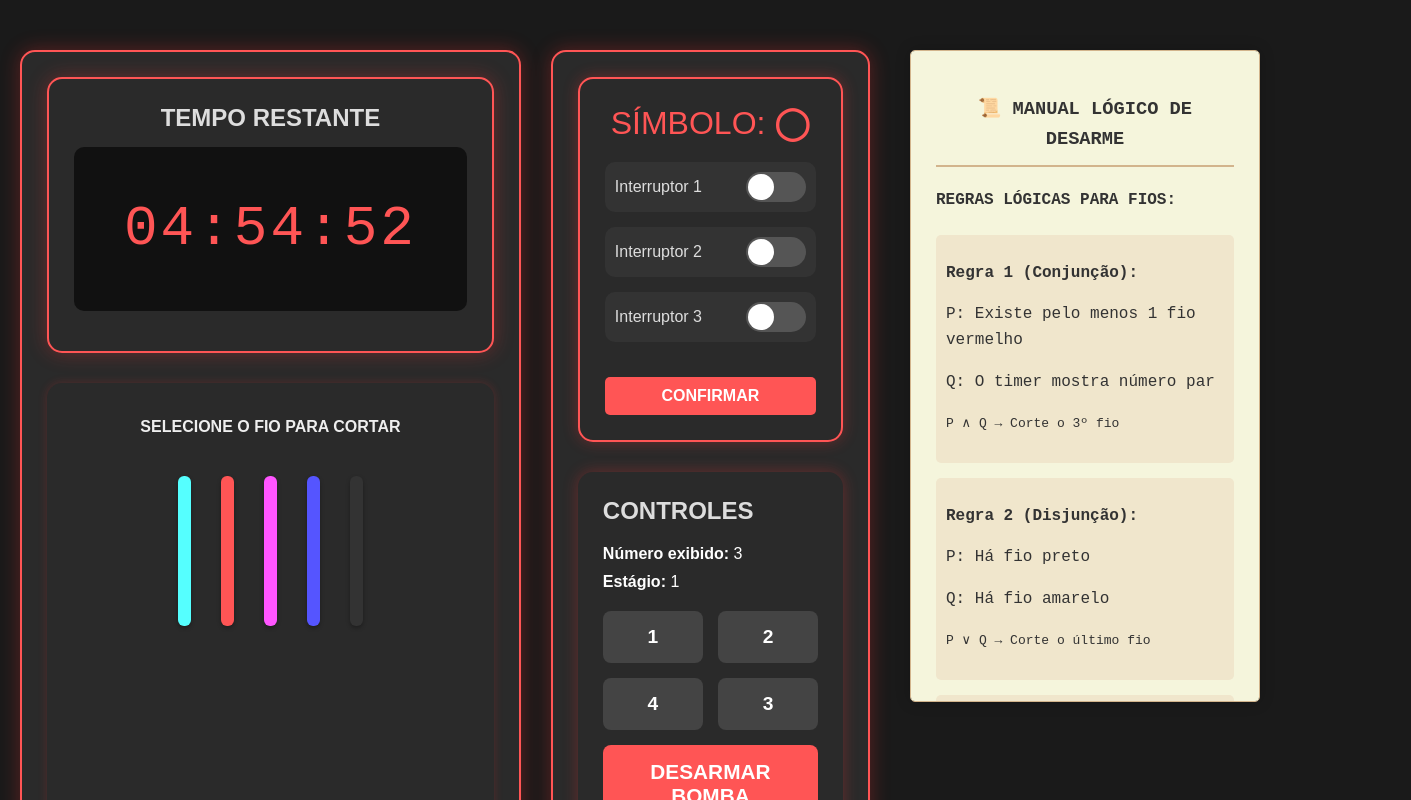
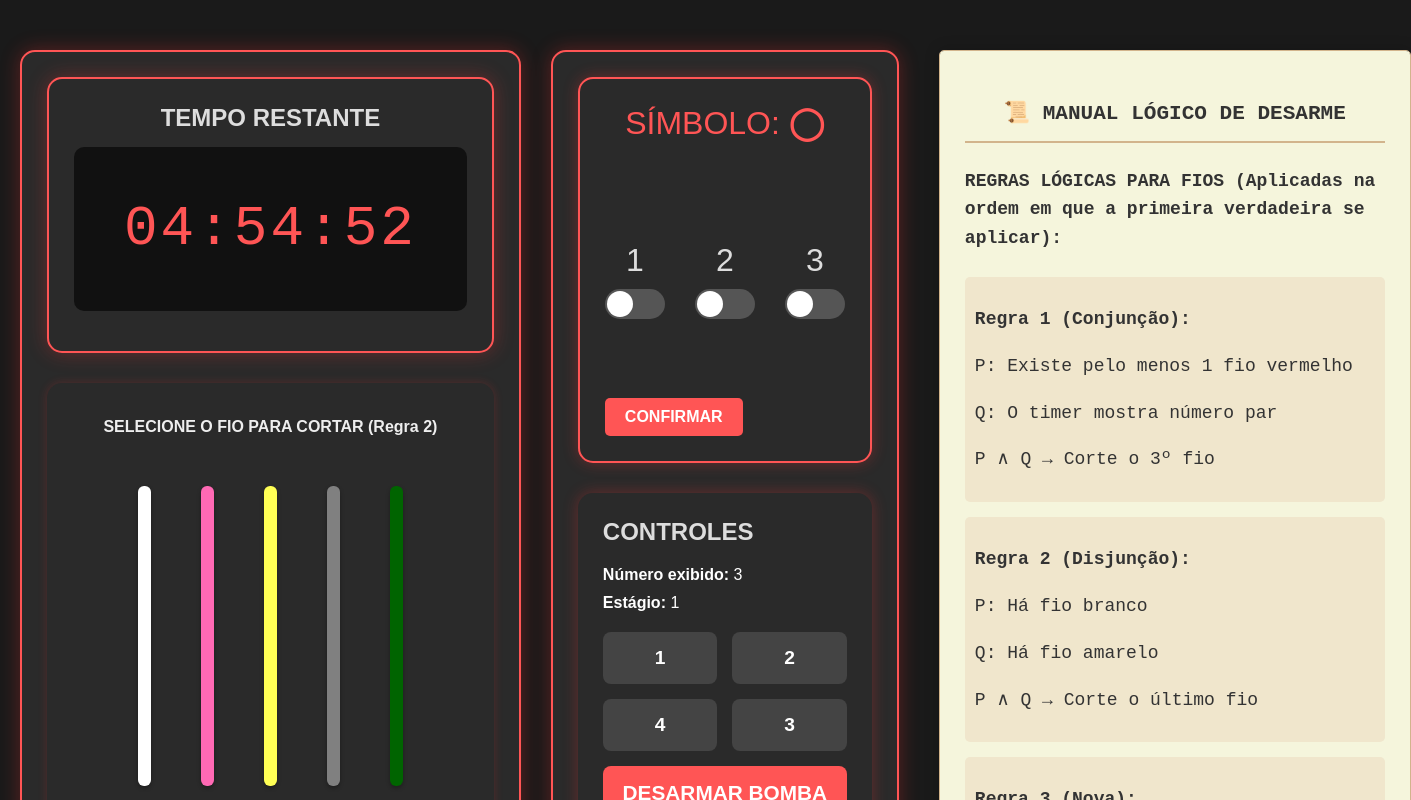
Before and after one commit to alancodex/BOMB-GAME---LOGICA-MATEMATICA, a React (Vite) app in the folder bomb game/: page / in a window 1280 px wide. Shown: the top 800 px of the page, 1411 px wide, since content can reach past the window. Built offline with nearby package versions, Linux system fonts and the light colour scheme.

Commit message:
update 2.3

```diff
--- a/bomb game/src/components/Bomb/SwitchesSection.jsx
+++ b/bomb game/src/components/Bomb/SwitchesSection.jsx
@@ -18,7 +18,7 @@ const SwitchesSection = () => {
     const newSwitches = [...switches];
     newSwitches[index] = !newSwitches[index];
     setSwitches(newSwitches);
-    setFeedback(''); // Limpa o feedback ao mudar os interruptores
+    setFeedback('');
   };
 
   const handleConfirm = () => {
@@ -39,7 +39,30 @@ const SwitchesSection = () => {
     boxShadow: '0 0 15px rgba(255, 50, 50, 0.3)',
     border: '2px solid #ff5555',
     height: '100%',
-    position: 'relative'
+    display: 'flex',
+    flexDirection: 'column',
+    justifyContent: 'space-between'
+  };
+
+  const symbolStyle = {
+    fontSize: '2rem',
+    marginBottom: '20px',
+    color: '#ff5555',
+    textAlign: 'center'
+  };
+
+  const switchesContainerStyle = {
+    display: 'flex',
+    justifyContent: 'center',
+    gap: '30px',
+    margin: '20px 0'
+  };
+
+  const switchWrapperStyle = {
+    display: 'flex',
+    flexDirection: 'column',
+    alignItems: 'center',
+    gap: '10px'
   };
 
   const confirmButtonStyle = {
@@ -51,12 +74,7 @@ const SwitchesSection = () => {
     cursor: 'pointer',
     fontSize: '1rem',
     fontWeight: 'bold',
-    marginTop: '20px',
-    width: '100%',
-    transition: 'all 0.3s',
-    '&:hover': {
-      backgroundColor: '#ff3333'
-    }
+    transition: 'all 0.3s'
   };
 
   const feedbackStyle = {
@@ -71,27 +89,15 @@ const SwitchesSection = () => {
 
   return (
     <div style={containerStyle}>
-      <div style={{
-        fontSize: '2rem',
-        marginBottom: '20px',
-        color: '#ff5555',
-        textAlign: 'center'
-      }}>
+      <div style={symbolStyle}>
         SÍMBOLO: <span style={{ fontWeight: 'bold' }}>{randomSymbol}</span>
       </div>
 
+      <div style={switchesContainerStyle}>
         {switches.map((isOn, index) => (
-        <div key={index} style={{
-          display: 'flex',
-          alignItems: 'center',
-          justifyContent: 'space-between',
-          margin: '15px 0',
-          padding: '10px',
-          backgroundColor: '#333',
-          borderRadius: '10px'
-        }}>
-          <span style={{ color: '#ddd', fontSize: '1rem' }}>
-            Interruptor {index + 1}
+          <div key={index} style={switchWrapperStyle}>
+            <span style={{ color: '#ddd', fontSize: '2rem' }}>
+             {index + 1}
             </span>
             <div
               style={{
@@ -101,7 +107,7 @@ const SwitchesSection = () => {
                 borderRadius: '15px',
                 position: 'relative',
                 cursor: 'pointer',
-              transition: 'all 0.3s'
+                transition: 'all 0.3s',
               }}
               onClick={() => toggleSwitch(index)}
             >
@@ -114,17 +120,16 @@ const SwitchesSection = () => {
                   borderRadius: '50%',
                   top: '2px',
                   left: isOn ? '32px' : '2px',
-                transition: 'all 0.3s'
+                  transition: 'all 0.3s',
                 }}
               />
             </div>
           </div>
         ))}
+      </div>
 
-      <button
-        style={confirmButtonStyle}
-        onClick={handleConfirm}
-      >
+      <div>
+        <button style={confirmButtonStyle} onClick={handleConfirm}>
           CONFIRMAR
         </button>
 
@@ -134,6 +139,7 @@ const SwitchesSection = () => {
           </div>
         )}
       </div>
+    </div>
   );
 };
 
--- a/bomb game/src/components/Bomb/WiresSection.jsx
+++ b/bomb game/src/components/Bomb/WiresSection.jsx
@@ -1,112 +1,154 @@
 import React, { useState, useEffect } from 'react';
 
 const WiresSection = () => {
-  const availableColors = ['#ff5555', '#5555ff', '#55ff55', '#ffff55', '#333', '#ff55ff', '#55ffff'];
-
-  const generateRandomWires = (num) => {
-    const shuffled = [...availableColors].sort(() => 0.5 - Math.random());
-    return shuffled.slice(0, num);
+  // Cores exclusivas por regra (5 fios cada), sem a regra 3
+  const RULE_WIRES = {
+    1: ['#ff5555', '#800080', '#ffa500', '#55ffff', '#8b4513'], // vermelho, roxo, laranja, ciano, marrom
+    2: ['#ffffff', '#ffff55', '#ff69b4', '#808080', '#006400'], // branco, amarelo, rosa, cinza, verde escuro
+    4: ['#00008b', '#87ceeb', '#40e0d0', '#4169e1', '#4682b4'], // azul escuro, azul claro, azul piscina, azul royal, azul petróleo
   };
 
+  // Função para embaralhar (Fisher-Yates)
+  const shuffleArray = (array) => {
+    const arr = [...array];
+    for (let i = arr.length - 1; i > 0; i--) {
+      const j = Math.floor(Math.random() * (i + 1));
+      [arr[i], arr[j]] = [arr[j], arr[i]];
+    }
+    return arr;
+  };
+
+  const [ruleNumber, setRuleNumber] = useState(null);
   const [wires, setWires] = useState([]);
   const [cutWires, setCutWires] = useState([]);
-  const [message, setMessage] = useState('');
+  const [isCorrect, setIsCorrect] = useState(null); // null = não verificado
 
-  const timer = 42; // Exemplo: valor fixo só para teste da lógica.
+  const timer = 42; // valor fixo para teste
 
   useEffect(() => {
-    const randomWires = generateRandomWires(5);
-    setWires(randomWires);
-    setCutWires(Array(5).fill(false));
-    setMessage('');
+    // Escolhe aleatoriamente uma regra entre 1, 2 e 4
+    const ruleKeys = Object.keys(RULE_WIRES);
+    const chosenRule = ruleKeys[Math.floor(Math.random() * ruleKeys.length)];
+    setRuleNumber(parseInt(chosenRule));
+
+    // Usa o conjunto fixo de fios da regra escolhida e embaralha para exibição
+    const fixedWires = RULE_WIRES[chosenRule];
+    const shuffledWires = shuffleArray(fixedWires);
+
+    setWires(shuffledWires);
+    setCutWires(Array(shuffledWires.length).fill(false));
+    setIsCorrect(null);
   }, []);
 
   const handleCutWire = (index) => {
+    if (cutWires[index]) return; // já cortado
+
     const newCutWires = [...cutWires];
     newCutWires[index] = true;
     setCutWires(newCutWires);
-    console.log(`Cortou o fio ${index + 1}: Cor ${wires[index]}`);
 
     checkIfCorrect(newCutWires);
   };
 
+  // Checa corte correto conforme regra e cores exclusivas
   const checkIfCorrect = (newCutWires) => {
-  const hasRed = wires.includes('#ff5555');
-  const hasBlack = wires.includes('#333');
-  const hasYellow = wires.includes('#ffff55');
-  const hasGreen = wires.includes('#55ff55');
+    let mustCutColor = null;
 
-  const isThirdCut = newCutWires[2];
-  const isLastCut = newCutWires[wires.length - 1];
-  const isFirstCut = newCutWires[0];
+    switch (ruleNumber) {
+      case 1:
+        // Regra 1: P = existe vermelho e timer par, cortar 3º fio (index 2)
+        if (timer % 2 === 0) {
+          mustCutColor = RULE_WIRES[1][2];
+        }
+        break;
 
-  let correct = false;
-  let ruleApplied = '';
+      case 2:
+        // Regra 2: P = branco, Q = amarelo, P ∧ Q → cortar último fio
+        mustCutColor = RULE_WIRES[2][RULE_WIRES[2].length - 1];
+        break;
 
-  // Regra 1: prioridade máxima
-  if (hasRed && timer % 2 === 0) {
-    correct = isThirdCut;
-    ruleApplied = 'Corte o 3º fio';
-  }
-  // Regra 2: se a 1ª não se aplicou
-  else if (hasBlack || hasYellow) {
-    correct = isLastCut;
-    ruleApplied = 'Corte o último fio';
-  }
-  // Regra 3: se as anteriores não se aplicaram
-  else if (!hasGreen) {
-    correct = isFirstCut;
-    ruleApplied = 'Corte o primeiro fio';
-  } else {
-    ruleApplied = 'Nenhuma regra se aplica';
-    correct = true;  // Se nenhuma regra se aplica, considera correto
+      case 4:
+        // Regra 4: mais de 3 fios azuis → cortar 2º fio
+        mustCutColor = RULE_WIRES[4][1];
+        break;
+
+      default:
+        mustCutColor = null;
     }
 
-  if (correct) {
-    setMessage(`✅ ${ruleApplied}! Fios cortados corretamente!`);
-  } else {
-    setMessage(`❌ ${ruleApplied}! Fios incorretos!`);
+    if (!mustCutColor) {
+      setIsCorrect(true);
+      return;
     }
+
+    const correctIndex = wires.findIndex((c) => c === mustCutColor);
+
+    const onlyCorrectCut = newCutWires.every((cut, idx) =>
+      idx === correctIndex ? cut === true : cut === false
+    );
+
+    setIsCorrect(onlyCorrectCut);
   };
-
-
 
   const containerStyle = {
     backgroundColor: '#2a2a2a',
     borderRadius: '15px',
     padding: '35px',
     boxShadow: '0 0 10px rgba(255, 50, 50, 0.2)',
-    height: '100%'
+    height: '100%',
   };
 
   const wiresRowStyle = {
     display: 'flex',
     justifyContent: 'center',
     alignItems: 'center',
-    gap: '30px',
+    gap: '50px',
     padding: '50px 0',
-    height: '100px'
+    height: '100px',
+    marginTop: '100px',
   };
 
   const wireStyle = {
     width: '13px',
-    height: '150px',
+    height: '300px',
     cursor: 'pointer',
     borderRadius: '6px',
     transition: 'all 0.2s',
     boxShadow: '0 2px 4px rgba(0,0,0,0.3)',
-    position: 'relative'
+    position: 'relative',
+  };
+
+  const feedbackBoxStyle = {
+    marginTop: '20px',
+    height: '30px',
+    width: '220px',
+    marginLeft: 'auto',
+    marginRight: 'auto',
+    borderRadius: '6px',
+    backgroundColor:
+      isCorrect === null ? 'transparent' : isCorrect ? '#4CAF50' : '#f44336',
+    boxShadow:
+      isCorrect === null ? 'none' : `0 0 10px ${isCorrect ? '#4CAF50' : '#f44336'}`,
+    transition: 'background-color 0.3s, box-shadow 0.3s',
+    color: '#fff',
+    fontWeight: 'bold',
+    display: 'flex',
+    justifyContent: 'center',
+    alignItems: 'center',
+    userSelect: 'none',
   };
 
   return (
     <div style={containerStyle}>
-      <h3 style={{
+      <h3
+        style={{
           margin: '0 0 15px',
           color: '#eee',
           fontSize: '1rem',
-        textAlign: 'center'
-      }}>
-        SELECIONE O FIO PARA CORTAR
+          textAlign: 'center',
+        }}
+      >
+        SELECIONE O FIO PARA CORTAR (Regra {ruleNumber})
       </h3>
 
       <div style={wiresRowStyle}>
@@ -117,7 +159,7 @@ const WiresSection = () => {
               ...wireStyle,
               backgroundColor: color,
               opacity: cutWires[index] ? 0.3 : 1,
-              transform: cutWires[index] ? 'scale(0.9)' : 'scale(1)'
+              transform: cutWires[index] ? 'scale(0.9)' : 'scale(1)',
             }}
             onMouseEnter={(e) => {
               if (!cutWires[index]) {
@@ -131,20 +173,18 @@ const WiresSection = () => {
                 e.currentTarget.style.boxShadow = '0 2px 4px rgba(0,0,0,0.3)';
               }
             }}
-            onClick={() => {
-              if (!cutWires[index]) {
-                handleCutWire(index);
-              }
-            }}
+            onClick={() => handleCutWire(index)}
           />
         ))}
       </div>
 
-      {message && (
-        <div style={{ color: '#fff', textAlign: 'center', marginTop: '20px', fontSize: '1.2rem' }}>
-          {message}
+      <div style={feedbackBoxStyle}>
+        {isCorrect === null
+          ? ''
+          : isCorrect
+          ? '✅ Fio correto cortado!'
+          : '❌ Fio incorreto! Tente novamente.'}
       </div>
-      )}
     </div>
   );
 };
--- a/bomb game/src/components/Manual/ManualSection.jsx
+++ b/bomb game/src/components/Manual/ManualSection.jsx
@@ -7,9 +7,11 @@ const ManualSection = () => {
     border: '1px solid #d2b48c',
     fontFamily: '"Courier New", monospace',
     color: '#333',
-    height: '600px',
+    height: '800px',
     overflowY: 'auto',
-    lineHeight: '1.6'
+    lineHeight: '1.6',
+    width: '120%',
+    fontSize: '18px'
   };
 
   const sectionStyle = {
@@ -31,9 +33,8 @@ const ManualSection = () => {
         📜 MANUAL LÓGICO DE DESARME
       </h3>
 
-      {/* Seção de Fios */}
       <div style={sectionStyle}>
-        <h4>REGRAS LÓGICAS PARA FIOS:</h4>
+  <h4>REGRAS LÓGICAS PARA FIOS (Aplicadas na ordem em que a primeira verdadeira se aplicar):</h4>
 
   <div style={ruleStyle}>
     <p><strong>Regra 1 (Conjunção):</strong></p>
@@ -44,17 +45,19 @@ const ManualSection = () => {
 
   <div style={ruleStyle}>
     <p><strong>Regra 2 (Disjunção):</strong></p>
-          <p>P: Há fio preto</p>
+    <p>P: Há fio branco</p>
     <p>Q: Há fio amarelo</p>
-          <p><code>P ∨ Q → Corte o último fio</code></p>
+    <p><code>P ∧ Q → Corte o último fio</code></p>
   </div>
 
   <div style={ruleStyle}>
-          <p><strong>Regra 3 (Negação):</strong></p>
-          <p>P: Não há fios verdes</p>
-          <p><code>¬P → Corte o primeiro fio</code></p>
+    <p><strong>Regra 3 (Nova):</strong></p>
+    <p>P: Existem mais de 3 fios azuis</p>
+    <p><code>P → Corte o 2º fio</code></p>
   </div>
 </div>
+
+
 
 {/* Seção de Interruptores */}
 <div style={sectionStyle}>
@@ -62,58 +65,34 @@ const ManualSection = () => {
 
   <div style={ruleStyle}>
     <p><strong>Padrão Δ (Delta):</strong></p>
-          <p>P: Interruptor 1 ativo</p>
-          <p>Q: Interruptor 3 ativo</p>
-          <p><code>P ↔ Q → Ambos devem ter o mesmo estado</code></p>
-          <p><em>Configuração correta: Ativar 1° e 3° interruptores</em></p>
+    <p>P: Símbolo é Δ</p>
+    <p>Q: Interruptor 1 ativo</p>
+    <p>R: Interruptor 3 ativo</p>
+    <p><code>P → (Q ∧ R)</code></p>
   </div>
 
   <div style={ruleStyle}>
     <p><strong>Padrão Ω (Omega):</strong></p>
-          <p>P: Interruptor 1 desligado</p>
-          <p>Q: Interruptor 2 desligado</p>
-          <p>R: Interruptor 3 desligado</p>
-          <p><code>¬P ∧ ¬Q ∧ ¬R → Todos devem estar desligados</code></p>
-          <p><em>Configuração correta: Todos os interruptores desativados</em></p>
+    <p>P: Símbolo é Ω</p>
+    <p>Q: Todos os interruptores desligados</p>
+    <p><code>P → Q</code></p>
   </div>
 
   <div style={ruleStyle}>
     <p><strong>Padrão ✛ (Cruz):</strong></p>
-          <p>P: Interruptor 2 ativo</p>
-          <p>Q: Timer {'>'} 30s</p>
-          <p><code>P ∨ Q → Ative apenas se uma condição for verdadeira</code></p>
-          <p><em>Configuração correta: Ativar apenas o 2° interruptor</em></p>
+    <p>P: Símbolo diferente de Ω</p>
+    <p>Q: Interruptor 2 ativo</p>
+    <p><code>P → Q</code></p>
   </div>
 
   <div style={ruleStyle}>
     <p><strong>Padrão ◯ (Círculo):</strong></p>
-          <p>P: Interruptor 1 ativo</p>
-          <p>Q: Interruptor 2 ativo</p>
-          <p>R: Interruptor 3 ativo</p>
-          <p><code>P ∧ Q ∧ R → Todos devem estar ativados</code></p>
-          <p><em>Configuração correta: Ativar todos os interruptores</em></p>
+    <p>P: Símbolo é ◯</p>
+    <p>Q: Todos os interruptores ativos</p>
+    <p><code>P → Q</code></p>
   </div>
 </div>
 
-      {/* Seção de Botões */}
-      <div style={sectionStyle}>
-        <h4>ÁLGEBRA BOOLEANA PARA BOTÕES:</h4>
-
-        <div style={ruleStyle}>
-          <p><strong>Sequência Base:</strong></p>
-          <p>P: Número de fios {'>'} 3</p>
-          <p>Q: Tempo restante {'<'} 60s</p>
-          <p><code>(P ∧ ¬Q) → 2-1-3</code></p>
-          <p><code>(¬P ∨ Q) → 3-2-1</code></p>
-        </div>
-
-        <div style={ruleStyle}>
-          <p><strong>Botão Vermelho:</strong></p>
-          <p>P: Todos fios cortados corretamente</p>
-          <p>Q: Interruptores configurados</p>
-          <p><code>P ∧ Q → Pressione para desarmar</code></p>
-        </div>
-      </div>
 
       {/* Nova Seção: A Respeito da Memória */}
       <div style={sectionStyle}>
```
Lines whose indentation alone changed are shown as unchanged.
